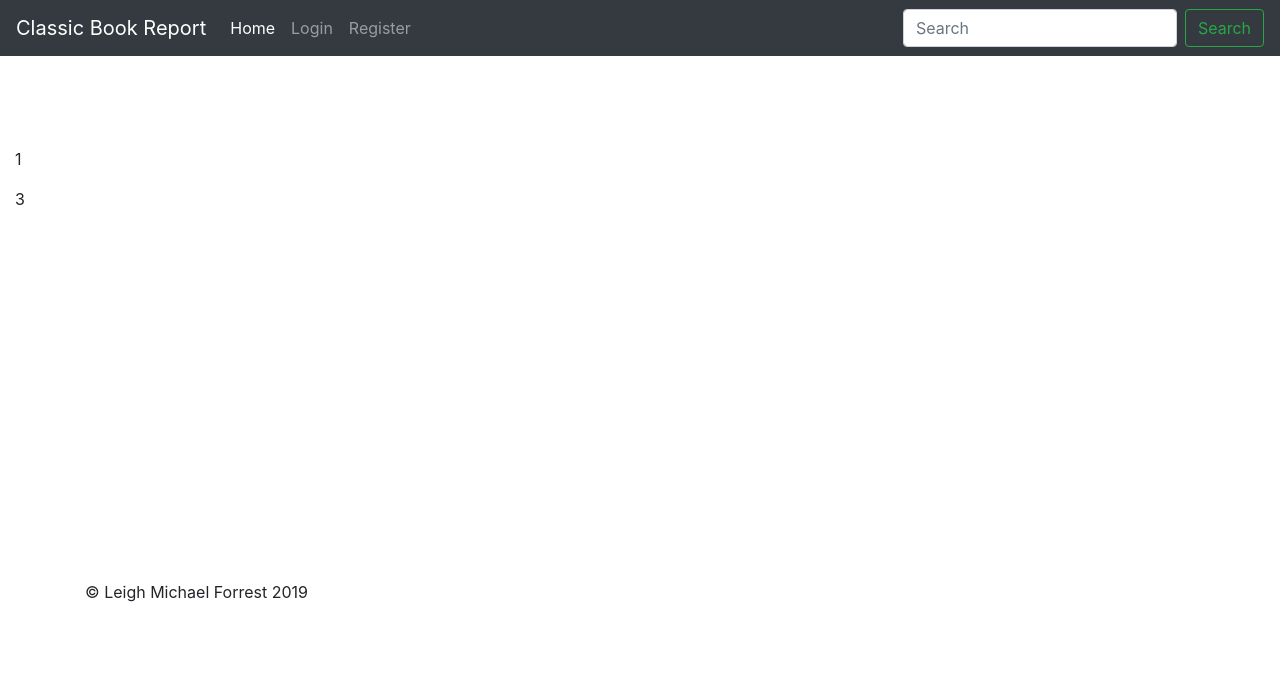
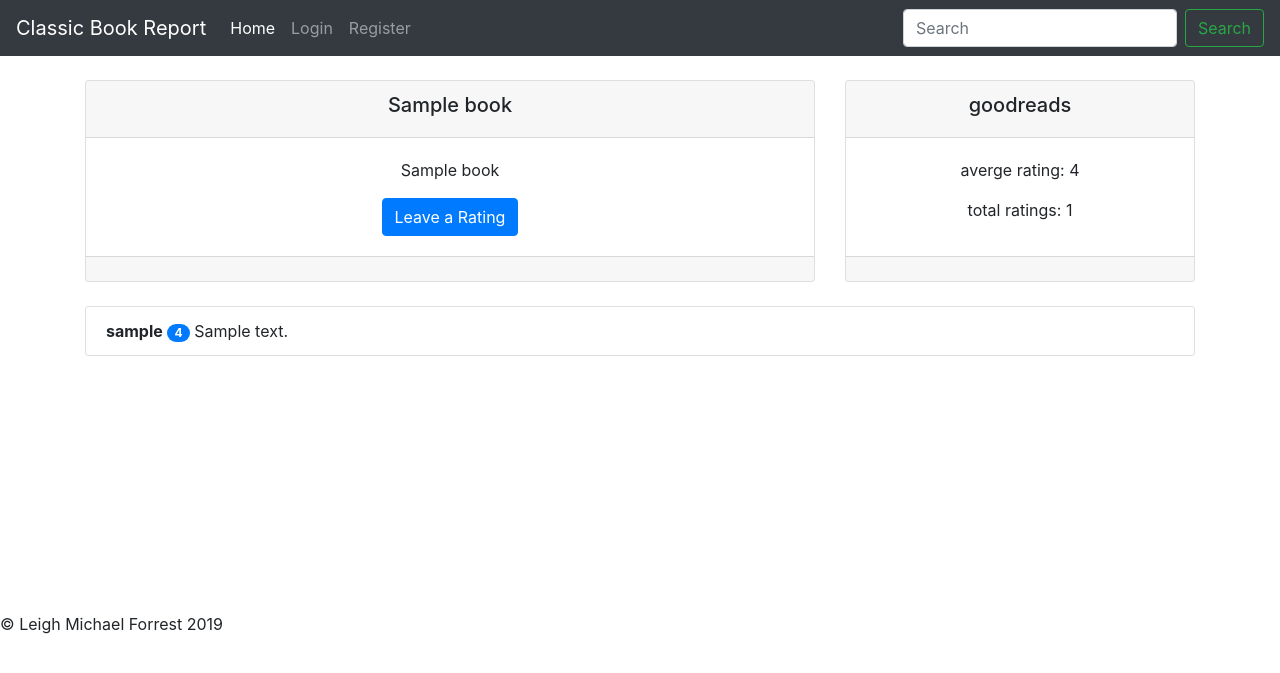
Before and after one commit to leighmforrest/project1, a Flask app: template app/books/templates/books/detail.html in a window 1280 px wide. Shown: the top 673 px of the page. Run offline with Flask 2, Linux system fonts and the light colour scheme; the template is opened without the code that fills it: most values are stand-ins (such as "Sample title", 1, 10 or a date in 2020); form fields are guessed from the names that the template uses; parts of the project's set-up code (start-up, migrations or seed data) failed here and were passed over; some libraries are stand-ins or nearby versions.

Commit message:
revamped templates

```diff
--- a/app/books/routes.py
+++ b/app/books/routes.py
@@ -3,7 +3,7 @@ from flask import (redirect, session, request, url_for,
 
 
 from . import books_blueprint
-from app.models import Book, Rating, User
+from app.models import Book, Rating, User, goodreads
 from app.utils.decorators import login_required
 from .forms import RatingForm, DeleteRatingForm
 
@@ -35,6 +35,7 @@ def detail(isbn):
     has_rating = Rating.check_rating(user_id, book_id)
 
     # fetch goodreads data
+    goodreads_data = goodreads(isbn)
 
     # initialize rating form
     if has_rating:
@@ -52,7 +53,8 @@ def detail(isbn):
         return render_template('books/detail.html', book=book, isbn=isbn,
                                form=form,
                                delete_rating_form=delete_rating_form,
-                               ratings=ratings, has_rating=has_rating)
+                               ratings=ratings, has_rating=has_rating,
+                               goodreads=goodreads_data)
     else:
         abort(404)
 
--- a/app/books/templates/books/detail.html
+++ b/app/books/templates/books/detail.html
@@ -1,16 +1,57 @@
 {% extends 'base.html' %}
 
+{% block title %}{{ super() }} - Welcome{% endblock%}
+
 {% block modal %}
-    {% include 'partials/_rating_modal.html' %}
+  {% include 'partials/_rating_modal.html' %}
 {% endblock %}
 
-{% block hero %}{% endblock %}
-
 {% block content %}
-        <div class="col-md-6 mb-3">
-            1
+<div class="container">
+        {% include 'macros/_flashmessages.html' %}
+    <div class="row">
+        <div class="col-md-8 mb-2">
+            <div class="card text-center">
+              <div class="card-header">
+                <h5>{{ book.title }}</h5>
+              </div>
+              <div class="card-body">
+                <p class="card-text">{{ book.name }}</p>
+                <a class="btn btn-primary" href="#" data-toggle="modal" data-target="#pageModal" }}">Leave a Rating</a>
+              </div>
+              <div class="card-footer text-muted">
+              </div>
+            </div>
         </div>
-        <div class="col-md-4">
-            3
+        <div class="col-md-4 mb-2">
+            <div class="card text-center">
+              <div class="card-header">
+                <h5>goodreads</h5>
+              </div>
+              <div class="card-body">
+                <p class="card-text">averge rating: {{ goodreads.average_rating }}</p>
+                <p class="card-text">total ratings: {{ goodreads.work_ratings_count }}</p>
+              </div>
+              <div class="card-footer text-muted">
+              </div>
+            </div>
         </div>
+    </div>
+    <div class="row mt-3">
+        <div class="col-md-12">
+            <div class="card">
+              <ul class="list-group list-group-flush">
+                {% for rating in ratings %}
+                <li class="list-group-item">
+                    <span class="font-weight-bold">{{ rating.handle }}</span>
+                    <span class="badge badge-pill badge-primary">
+                        {{ rating.rating }}
+                    </span>
+                    {{ rating.comment }}</li>
+                {% endfor %}
+              </ul>
+            </div>
+        </div>
+    </div>
+</div>
 {% endblock %}
--- /dev/null
+++ b/app/static/css/styles.css
@@ -0,0 +1,14 @@
+body, html {
+  height: 100%;
+  width: 100%;
+  padding-top: 40px; }
+
+.container {
+  min-height: 500px;
+  margin-bottom: 2rem; }
+
+#messages {
+  min-height: 100px; }
+
+.card {
+  height: 100%; }
--- a/app/static/style/styles.css
+++ b/app/static/style/styles.css
@@ -1,9 +1,2 @@
-body, html {
-  height: 100%;
-  padding-top: 40px; }
-
-main {
-  min-height: 500px; }
-
-.flash {
-  min-height: 67px; }
+body {
+  background-color: red; }
--- a/app/templates/base.html
+++ b/app/templates/base.html
@@ -1,61 +1,33 @@
 <!doctype html>
 <html lang="en">
   <head>
+    <!-- Required meta tags -->
     <meta charset="utf-8">
     <meta name="viewport" content="width=device-width, initial-scale=1, shrink-to-fit=no">
-    <meta name="description" content="">
-    <meta name="author" content="Mark Otto, Jacob Thornton, and Bootstrap contributors">
-    <meta name="generator" content="Jekyll v3.8.5">
-    <title>{% block title %}Classic Book Report{% endblock %}</title>
 
-    <link rel="canonical" href="https://getbootstrap.com/docs/4.3/examples/jumbotron/">
+    <!-- Bootstrap CSS -->
+    <link rel="stylesheet" href="https://stackpath.bootstrapcdn.com/bootstrap/4.3.1/css/bootstrap.min.css" integrity="sha384-ggOyR0iXCbMQv3Xipma34MD+dH/1fQ784/j6cY/iJTQUOhcWr7x9JvoRxT2MZw1T" crossorigin="anonymous">
+    <link rel="stylesheet" href="{{ url_for('static', filename='css/styles.css') }}">
 
-    <!-- Bootstrap core CSS -->
-    <link rel="stylesheet" href="https://stackpath.bootstrapcdn.com/bootstrap/4.3.1/css/bootstrap.min.css" integrity="sha384-ggOyR0iXCbMQv3Xipma34MD+dH/1fQ784/j6cY/iJTQUOhcWr7x9JvoRxT2MZw1T" crossorigin="anonymous">
-
-    <style>
-      html,body{
-        height: 100%
-      }
-      .bd-placeholder-img {
-        font-size: 1.125rem;
-        text-anchor: middle;
-        -webkit-user-select: none;
-        -moz-user-select: none;
-        -ms-user-select: none;
-        user-select: none;
-      }
-
-      @media (min-width: 768px) {
-        .bd-placeholder-img-lg {
-          font-size: 3.5rem;
-        }
-      }
-    </style>
-    <!-- Custom styles for this template -->
-    <link rel="stylesheet" href="{{ url_for('static', filename='style/styles.css') }}">
+    <title>Classic Book Report</title>
   </head>
   <body>
         {% include 'partials/_nav.html' %}
         {% block modal %}
         {% endblock %}
       <main role="main">
-    <!-- Main jumbotron for a primary marketing message or call to action -->
         {% block hero %}{% endblock %}
-    <div class="container">
-      <div class="row">
-        <div class="col-md-12 flash">
-          {% include 'macros/_flashmessages.html' %}
-        </div>
-      </div>
-    </div>
             {% block content %}
             {% endblock %}
       </main>
 
-<footer id="sticky-footer" class="container">
+    <footer>
       <p>&copy; Leigh Michael Forrest 2019</p>
     </footer>
+    <!-- Optional JavaScript -->
+    <!-- jQuery first, then Popper.js, then Bootstrap JS -->
     <script src="https://code.jquery.com/jquery-3.3.1.slim.min.js" integrity="sha384-q8i/X+965DzO0rT7abK41JStQIAqVgRVzpbzo5smXKp4YfRvH+8abtTE1Pi6jizo" crossorigin="anonymous"></script>
     <script src="https://cdnjs.cloudflare.com/ajax/libs/popper.js/1.14.7/umd/popper.min.js" integrity="sha384-UO2eT0CpHqdSJQ6hJty5KVphtPhzWj9WO1clHTMGa3JDZwrnQq4sF86dIHNDz0W1" crossorigin="anonymous"></script>
     <script src="https://stackpath.bootstrapcdn.com/bootstrap/4.3.1/js/bootstrap.min.js" integrity="sha384-JjSmVgyd0p3pXB1rRibZUAYoIIy6OrQ6VrjIEaFf/nJGzIxFDsf4x0xIM+B07jRM" crossorigin="anonymous"></script>
+  </body>
+</html>
--- a/app/templates/macros/_flashmessages.html
+++ b/app/templates/macros/_flashmessages.html
@@ -1,11 +1,15 @@
+<div class="row messages">
+    <div class="col-md-12">
+        <div>
         {% with messages = get_flashed_messages(with_categories=true) %}
             {% if messages %}
-<div id="messages">
               {% for category, message in messages %}
               <div class="alert alert-{{ category }} alert-dismissible fade show" role="alert">
                 {{ message }}
               </div>
               {% endfor %}
-</div>
             {% endif %}
         {% endwith %}
+        </div>
+    </div>
+</div>
--- a/package.json
+++ b/package.json
@@ -5,7 +5,7 @@
   "main": "index.js",
   "scripts": {
     "test": "echo \"Error: no test specified\" && exit 1",
-    "scss": "node-sass --watch scss -o app/static/style/"
+    "scss": "node-sass --watch scss -o app/static/css/"
   },
   "repository": {
     "type": "git",
--- a/scss/styles.scss
+++ b/scss/styles.scss
@@ -1,11 +1,18 @@
 body, html {
-  height: 100%;
-  padding-top:40px; }
-
-main {
-    min-height: 500px;
+    height: 100%;
+    width: 100%;
+    padding-top:40px;
 }
 
-.flash {
-    min-height: 67px;
+.container {
+    min-height: 500px;
+    margin-bottom: 2rem;
 }
+
+#messages {
+    min-height:100px;
+}
+
+.card {
+    height: 100%;
+}
```
Also changed, not shown: app/auth/templates/auth/dashboard.html (+9 -1 lines), app/auth/templates/auth/register.html (+10 -1 lines), app/books/templates/books/search.html (+7 -3 lines), app/home/templates/home/index.html (+14 -8 lines), app/models.py (+7 -0 lines), 1 other file. Lines whose indentation alone changed are shown as unchanged.
